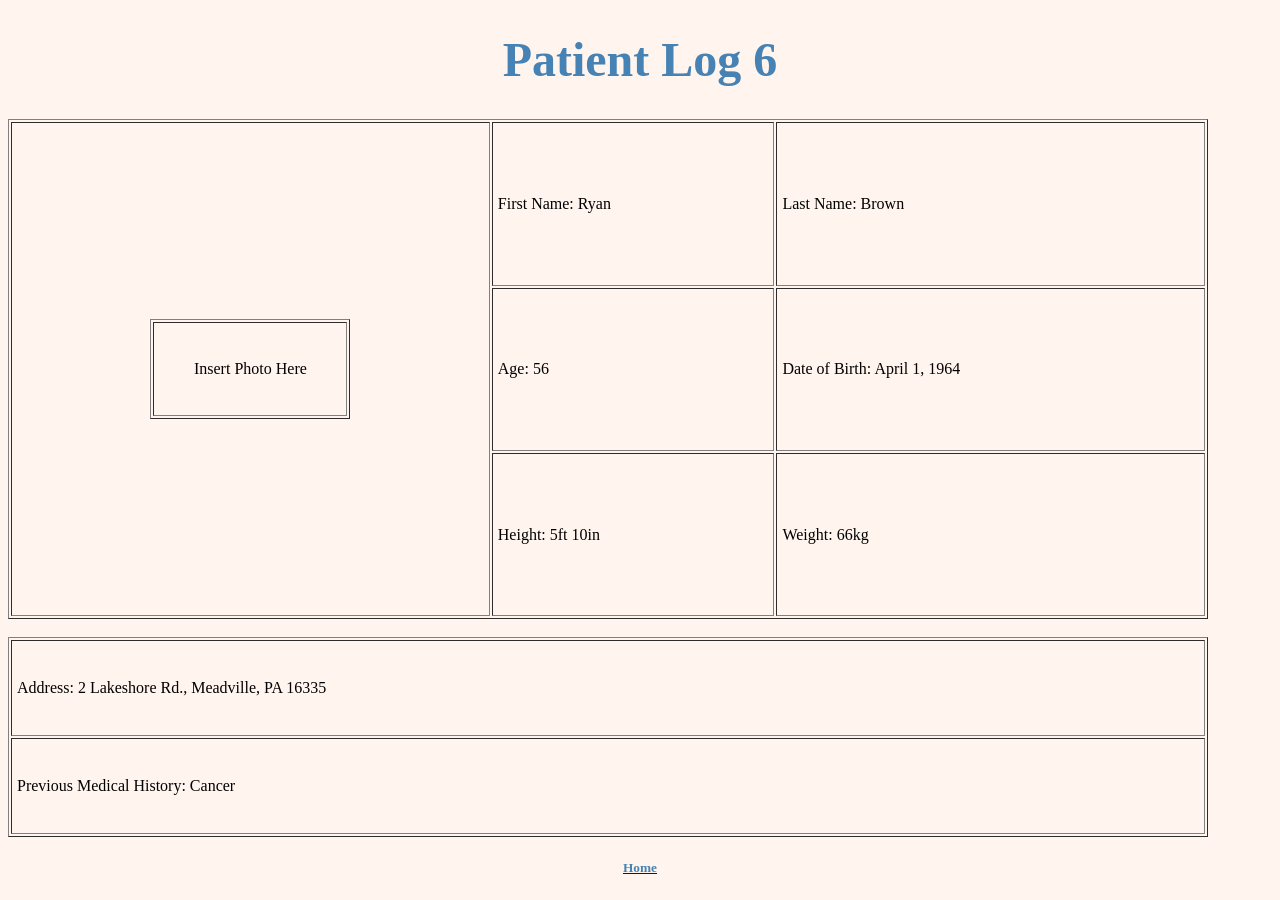
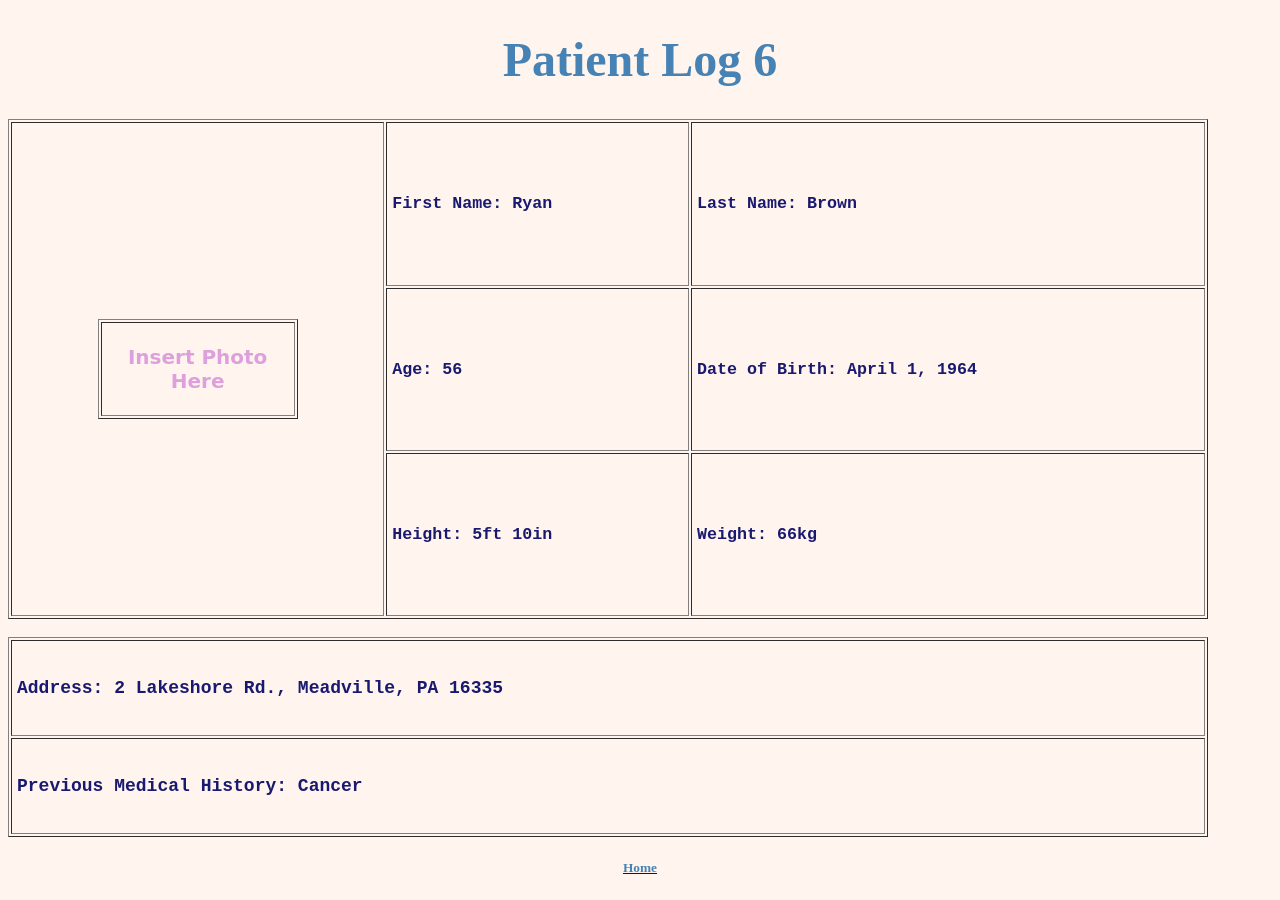
Before and after one commit to Sugarbug1211/Sugarbug1211.github.io, a Jekyll site: the page Patient Log/patient log 6.html, which Jekyll copies as it is, in a window 1280 px wide. Built offline with Jekyll 4.4.1, drawn with Linux system fonts in a browser that asks for light colours.

Commit message:
Update patient log 6.html

```diff
--- a/Patient Log/patient log 6.html
+++ b/Patient Log/patient log 6.html
@@ -14,19 +14,19 @@
                 <tr>
                     <td rowspan="3">
                         <center><table border = "1" width = "200" height = "100" cellpadding = "5" >
-                            <td><center>Insert Photo Here</center></td>
+                            <td><h2><center>Insert Photo Here</center></h2></td>
                         </table></center>
                     </td>
-                    <td>First Name: Ryan</td>
-                    <td>Last Name: Brown</td>
+                    <td><h3>First Name: Ryan</h3></td>
+                    <td><h3>Last Name: Brown</h3></td>
                 </tr>
                 <tr>
-                    <td>Age: 56</td>
-                    <td>Date of Birth: April 1, 1964</td>
+                    <td><h3>Age: 56</h3></td>
+                    <td><h3>Date of Birth: April 1, 1964</h3></td>
                 </tr>
                 <tr>
-                    <td>Height: 5ft 10in</td>
-                    <td>Weight: 66kg</td>
+                    <td><h3>Height: 5ft 10in</h3></td>
+                    <td><h3>Weight: 66kg</h3></td>
                 </tr>
             </table>
 
@@ -34,10 +34,10 @@
 
         <table border = "1" width = "1200" height = "200" cellpadding = "5" >
             <tr>
-                <td>Address: 2 Lakeshore Rd., Meadville, PA 16335</td>
+                <td><h4>Address: 2 Lakeshore Rd., Meadville, PA 16335</h4></td>
             </tr>
             <tr>
-                <td rowspan="2">Previous Medical History: Cancer</td>
+                <td rowspan="2"><h4>Previous Medical History: Cancer</h4></td>
             </tr>
         </table>
 
```
